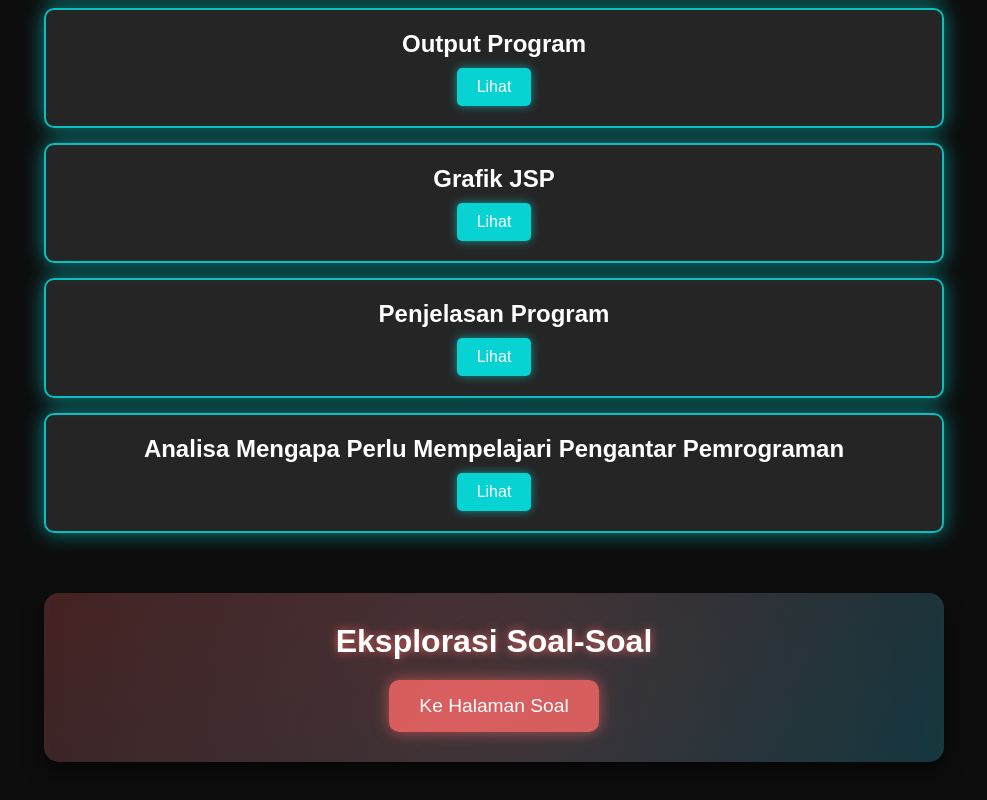
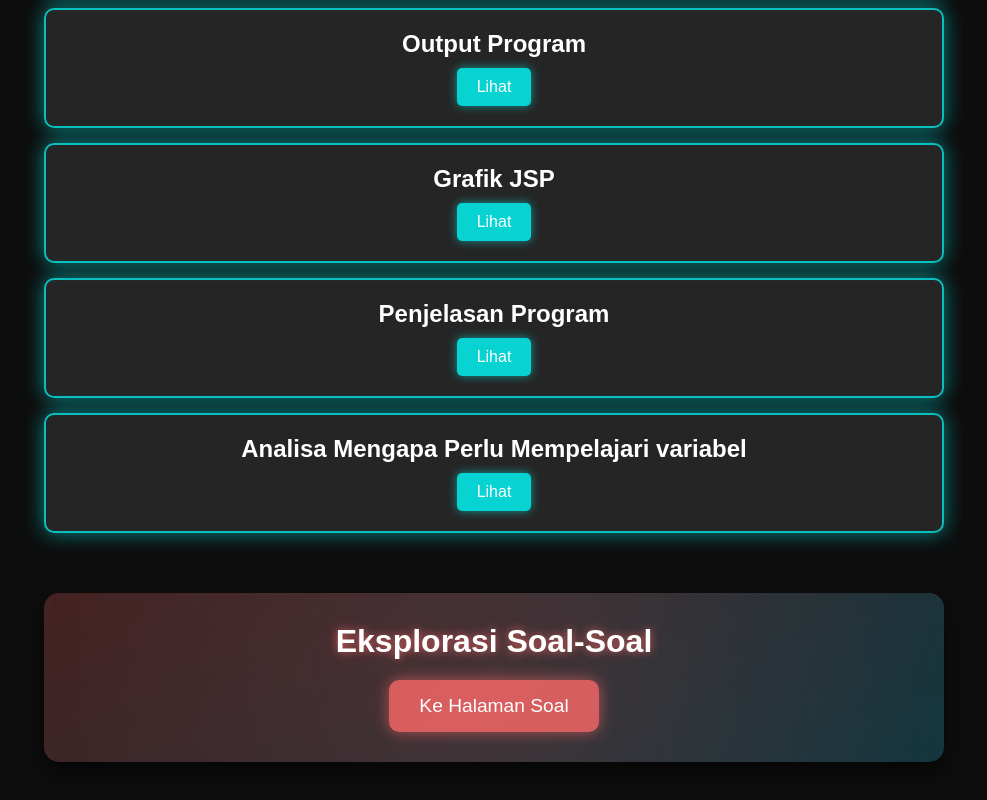
Before and after one commit to ekz121/variabel2, a plain HTML site: page index.html in a window 1280 px wide. Shown: the part 1528-2328 px from the top of the page, without its empty margins (146-1133 px from the left). Drawn offline with nearby package versions, Linux system fonts and the light colour scheme.

Commit message:
Update index.html

```diff
--- a/index.html
+++ b/index.html
@@ -506,7 +506,7 @@ return 0;
             </div>
         </div>
         <div class="task-box">
-            <h2 class="task-title">Analisa Mengapa Perlu Mempelajari Pengantar Pemrograman</h2>
+            <h2 class="task-title">Analisa Mengapa Perlu Mempelajari variabel</h2>
             <button class="view-btn">Lihat</button>
             <div class="task-content">
                 <div class="code-box">
```
